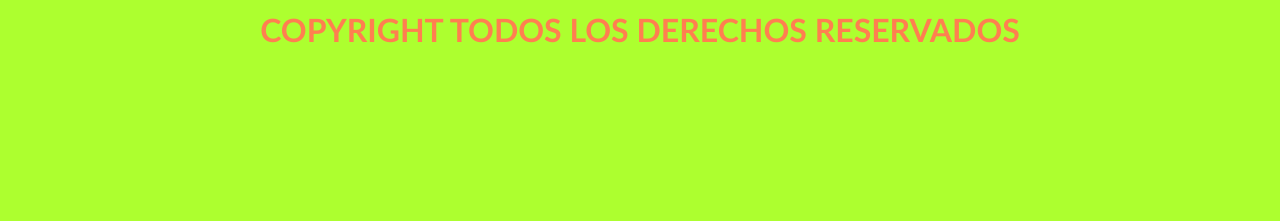
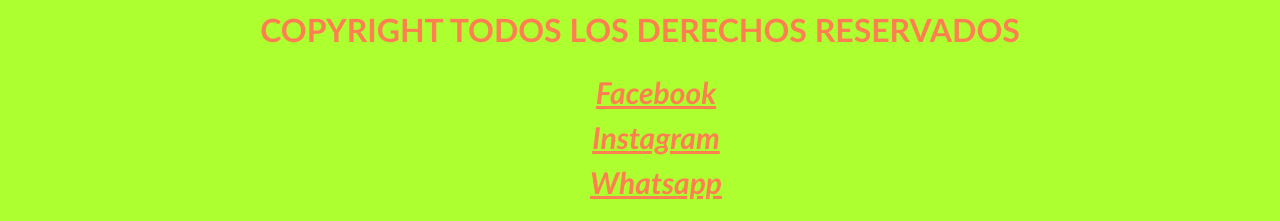
Before and after one commit to pdps93m/proyecto-desarrollo-web-Las-mendi, a website: page index.html in a window 1280 px wide. Shown: the part 1246-1467 px from the top of the page. Before the commit the page ends 1316 px from the top, so only its background shows below. Drawn offline with nearby package versions, Linux system fonts and the light colour scheme.

Commit message:
Update index.html

```diff
--- a/index.html
+++ b/index.html
@@ -82,8 +82,22 @@
                     referrerpolicy="no-referrer-when-downgrade">
                 </iframe>
                 <p class="text-copyright">COPYRIGHT TODOS LOS DERECHOS RESERVADOS</p>
+                <ul id="listaredes">
+            <li>
+                <a id="facebook" href="https://www.facebook.com" target="_blank">Facebook</a>
+            </li>
 
+            <li>
+                <a id="instagram" href="https://www.instagram.com" target="_blank">Instagram</a>
+            </li>
+
+            <li>
+                <a id="whatsapp" href="https://www.whatsapp.com" target="_blank">Whatsapp</a>
+            </li>
+        </ul>
     </footer>
 </body>
 
+
+
 </html>
```
